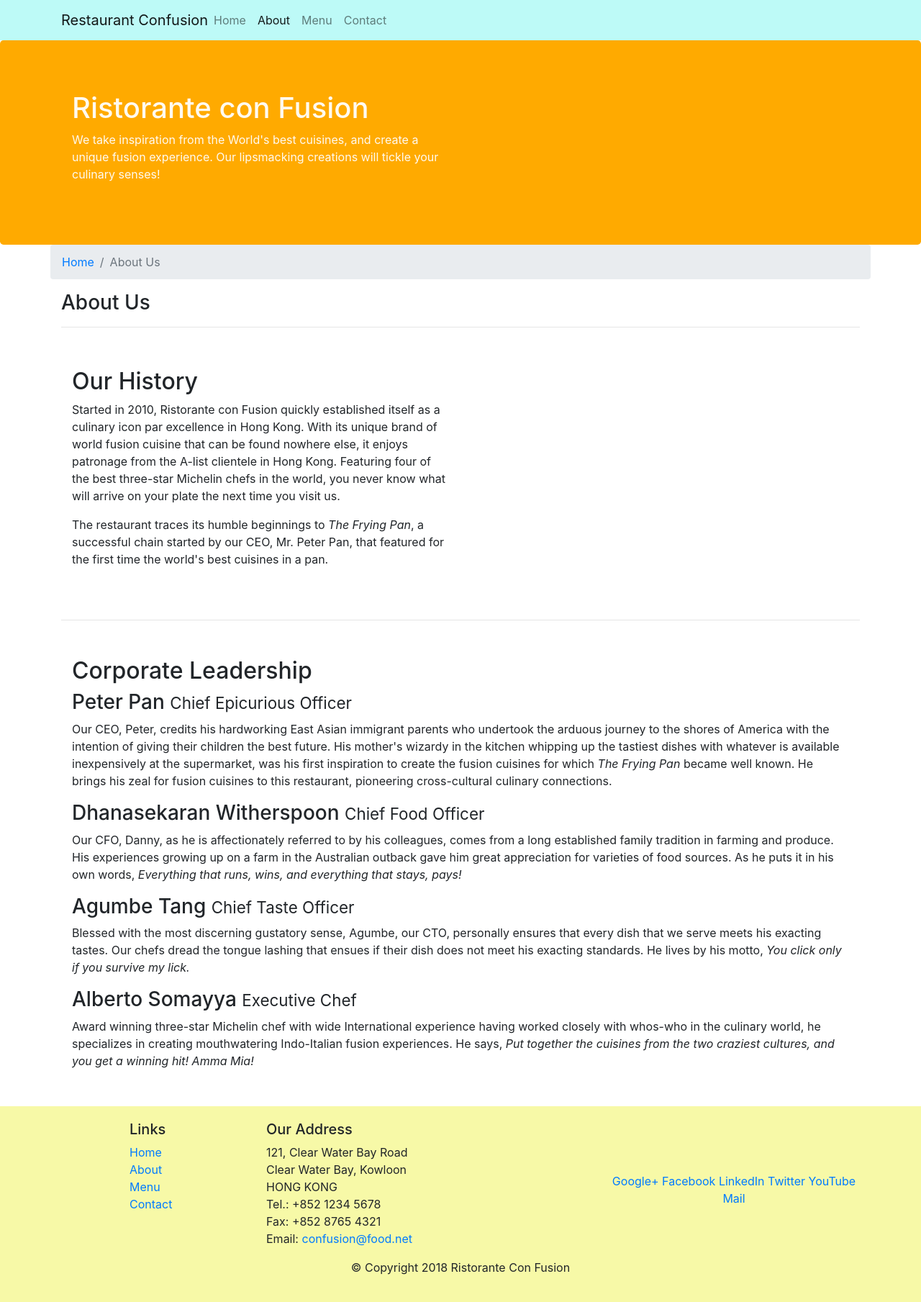
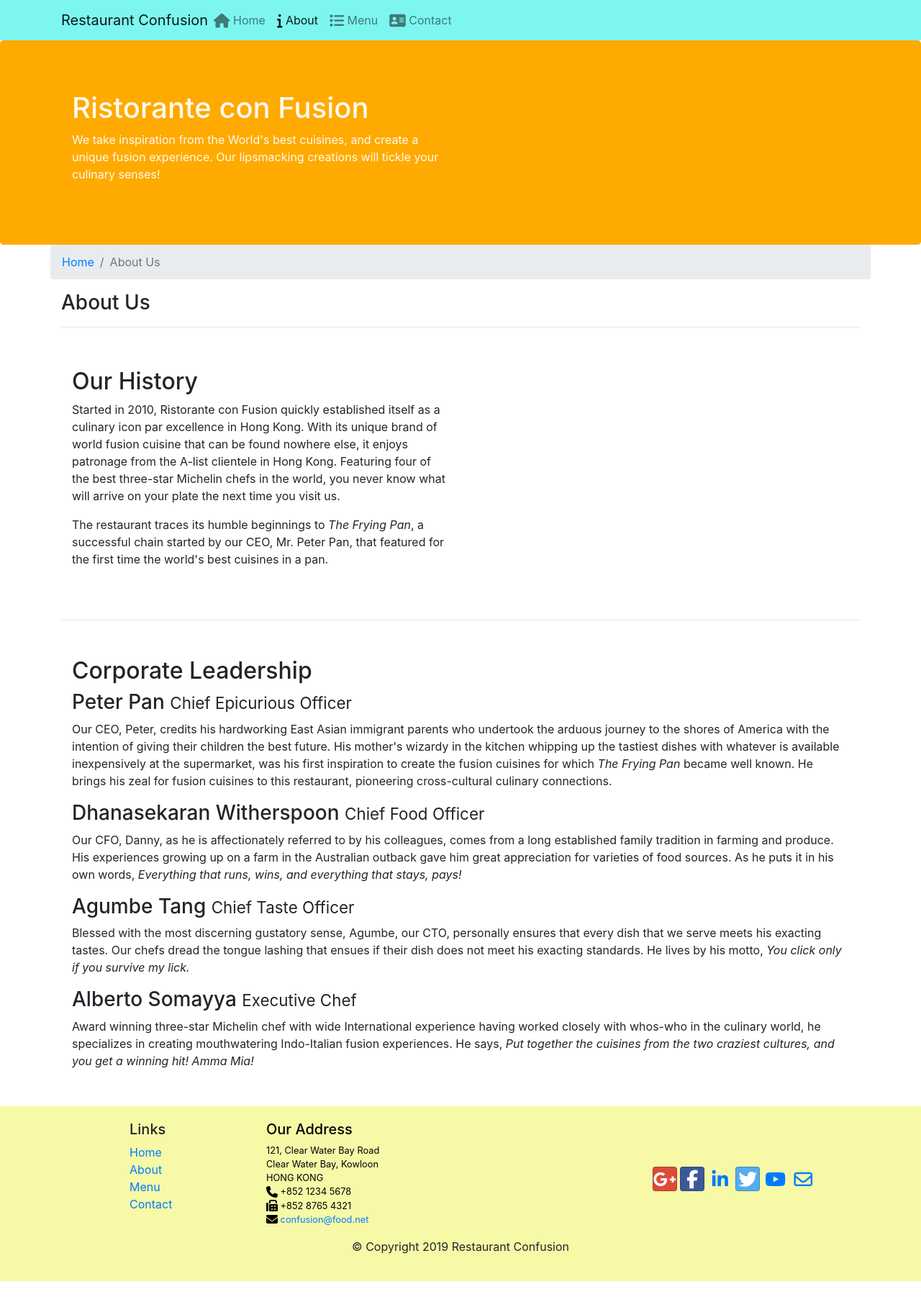
Before and after one commit to AbduQnauy/muppalaBootstrap, a website: page aboutus.html in a window 1280 px wide. Shown: the whole page at 72% size. After the commit the page ends 1780 px from the top, so only its background shows below. Drawn offline with nearby package versions, Linux system fonts and the light colour scheme.

Commit message:
Icon Fonts

```diff
--- a/aboutus.html
+++ b/aboutus.html
@@ -8,6 +8,15 @@
     <link
       rel="stylesheet"
       href="node_modules/bootstrap/dist/css/bootstrap.min.css"
+    />
+    <!-- Font awesome -->
+    <link
+      rel="stylesheet"
+      href="node_modules/font-awesome/css/font-awesome.min.css"
+    />
+    <link
+      rel="stylesheet"
+      href="node_modules/bootstrap-social/css/bootstrap-social.css"
     />
     <!-- Custom CSS classes -->
     <link rel="stylesheet" href="./css/style.css" />
@@ -31,13 +40,31 @@
         <div class="collapse navbar-collapse" id="Navbar">
           <ul class="navbar-nav mr-auto">
             <li class="nav-item">
-              <a class="nav-link" href="index.html">Home</a>
+              <a class="nav-link" href="index.html"
+                ><span class="d-none d-sm-inline fa fa-home fa-lg"></span
+                >&nbsp;Home</a
+              >
             </li>
             <li class="nav-item active">
-              <a class="nav-link" href="#">About</a>
+              <a class="nav-link" href="#"
+                ><span class="d-none d-sm-inline fa fa-info fa-lg"></span
+                >&nbsp;About</a
+              >
             </li>
-            <li class="nav-item"><a class="nav-link" href="#">Menu</a></li>
-            <li class="nav-item"><a class="nav-link" href="#">Contact</a></li>
+            <li class="nav-item">
+              <a class="nav-link" href="#"
+                ><span class="d-none d-sm-inline fa fa-list fa-lg"></span
+                >&nbsp;Menu</a
+              >
+            </li>
+            <li class="nav-item">
+              <a class="nav-link" href="#"
+                ><span
+                  class="d-none d-sm-inline fa fa-address-card fa-lg"
+                ></span
+                >&nbsp;Contact</a
+              >
+            </li>
           </ul>
         </div>
       </div>
@@ -166,37 +193,62 @@
           <div class="col-4 offset-1 col-sm-2">
             <h5>Links</h5>
             <ul class="list-unstyled">
-              <li><a href="index.html">Home</a></li>
+              <li><a href="./index.html">Home</a></li>
               <li><a href="#">About</a></li>
               <li><a href="#">Menu</a></li>
               <li><a href="#">Contact</a></li>
             </ul>
           </div>
-          <div class="col-7 col-sm-5">
+          <div class="col-7 col-sm-5 address">
             <h5>Our Address</h5>
             <address>
               121, Clear Water Bay Road<br />
               Clear Water Bay, Kowloon<br />
               HONG KONG<br />
-              Tel.: +852 1234 5678<br />
-              Fax: +852 8765 4321<br />
-              Email: <a href="mailto:confusion@food.net">confusion@food.net</a>
+              <i class="fa fa-phone fa-lg"></i>&nbsp;+852 1234 5678<br />
+              <i class="fa fa-fax fa-lg"></i>&nbsp;+852 8765 4321<br />
+              <i class="fa fa-envelope fa-lg"></i>&nbsp;<a
+                href="mailto:confusion@food.net"
+                >confusion@food.net</a
+              >
             </address>
           </div>
           <div class="col-12 col-sm-4 align-self-center">
             <div class="text-center">
-              <a href="http://google.com/+">Google+</a>
-              <a href="http://www.facebook.com/profile.php?id=">Facebook</a>
-              <a href="http://www.linkedin.com/in/">LinkedIn</a>
-              <a href="http://twitter.com/">Twitter</a>
-              <a href="http://youtube.com/">YouTube</a>
-              <a href="mailto:">Mail</a>
+              <a
+                class="btn btn-social-icon btn-google"
+                href="http://google.com/+"
+                ><i class="fa fa-google-plus fa-lg"></i
+              ></a>
+              <a
+                class="btn btn-social-icon btn-facebook"
+                href="http://www.facebook.com/profile.php?id="
+                ><i class="fa fa-facebook fa-lg"></i
+              ></a>
+              <a
+                class="btn btn-social-icon btn-linkein"
+                href="http://www.linkedin.com/in/"
+                ><i class="fa fa-linkedin fa-lg"></i
+              ></a>
+              <a
+                class="btn btn-social-icon btn-twitter"
+                href="http://twitter.com/"
+                ><i class="fa fa-twitter fa-lg"></i
+              ></a>
+              <a
+                class="btn btn-social-icon btn-youtube"
+                href="http://youtube.com/"
+                ><i class="fa fa-youtube fa-lg"></i
+              ></a>
+              <a class="btn btn-social-icon" href="mailto:"
+                ><i class="fa fa-envelope-o fa-lg"></i
+              ></a>
             </div>
           </div>
         </div>
         <div class="row justify-content-center">
           <div class="col-auto">
-            <p>© Copyright 2018 Ristorante Con Fusion</p>
+            <p>© Copyright 2019 Restaurant Confusion</p>
           </div>
         </div>
       </div>
--- a/css/style.css
+++ b/css/style.css
@@ -41,6 +41,6 @@ body {
   z-index: 0;
 }
 .navbar-light {
-  background-color: rgba(125, 246, 240, 0.5);
+  background-color: rgb(125, 246, 240);
   color: #fff;
 }
--- a/package.json
+++ b/package.json
@@ -23,6 +23,8 @@
   },
   "dependencies": {
     "bootstrap": "^4.0.0",
+    "bootstrap-social": "^5.1.1",
+    "fontawesome": "^4.7.0",
     "jquery": "^3.3.1",
     "popper.js": "^1.12.9"
   }
```
Also changed, not shown: index.html (+66 -13 lines), 1 other file.
